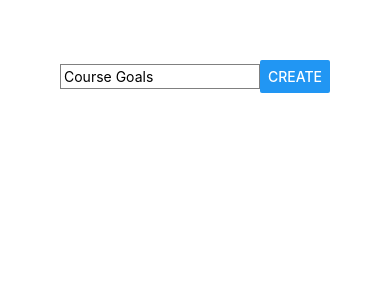
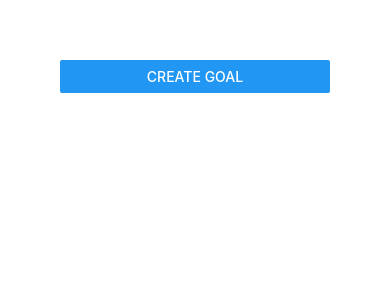
Before and after one commit to C4Jay/complete-guide-rn, a React Native app: screen / in a window 390 px wide. Shown: the top 300 px of the page. Built offline with nearby package versions, Linux system fonts and the light colour scheme.

Commit message:
create-new-work

```diff
--- a/App.js
+++ b/App.js
@@ -6,6 +6,7 @@ import InputGoal from './components/InputGoal';
 export default function App() {
   const [inputGoal, setinputGoal] = useState('')
   const [courseGoals, setcourseGoals] = useState([])
+  const [showtoggle, setshowtoggle] = useState(false)
 
   const inputHandler = (textInput) => {
     setinputGoal(textInput)
@@ -13,6 +14,7 @@ export default function App() {
 
   const inputGoalHandler = () => {
     setcourseGoals(currentGoals => [...courseGoals, {/* key: */ id: Math.random().toString(), value: inputGoal}])
+    setshowtoggle(false)
   }
 
   const deleteGoalHandler = (idgoal) => {
@@ -21,11 +23,15 @@ export default function App() {
     })
   }
 
+/*   const showtoggleHandler = () => {
+    setshowtoggle(true)
+  } */
+
 
   return (
     <View style={styles.screen}>
-
-     <InputGoal clicked={inputGoalHandler} onchangefield={inputHandler}></InputGoal>
+     <Button title="Create goal" onPress={() => setshowtoggle(true)}></Button>
+     <InputGoal show={showtoggle} clicked={inputGoalHandler} onchangefield={inputHandler}></InputGoal>
 
       <FlatList
       keyExtractor={(item, index) => item.id}
--- a/components/InputGoal.js
+++ b/components/InputGoal.js
@@ -1,8 +1,9 @@
 import React from 'react';
-import {View, TextInput, Button, StyleSheet} from 'react-native';
+import {View, TextInput, Button, StyleSheet, Modal} from 'react-native';
 
 const InputGoal = (props) => {
     return (
+    <Modal visible={props.show} animationType="slide">
     <View style={styles.inputfield}>
     <TextInput
     onChangeText={props.onchangefield/* inputHandler */}
@@ -14,19 +15,22 @@ const InputGoal = (props) => {
     onPress={props.clicked/* inputGoalHandler */}
     title="create"></Button>
   </View>
+  </Modal>
 )}
 
 const styles = StyleSheet.create({
     inputfield: {
-        flexDirection: 'row',
+        flexDirection: 'column',
         justifyContent: 'center',
-        alignItems: 'center'
+        alignItems: 'center',
+        flex: 1
       },
       textinput: {
         borderColor: 'grey',
         borderWidth: 1,
         padding: 3,
-        width: '80%'
+        width: '80%',
+        marginBottom: 10
       }
 })
 
```
